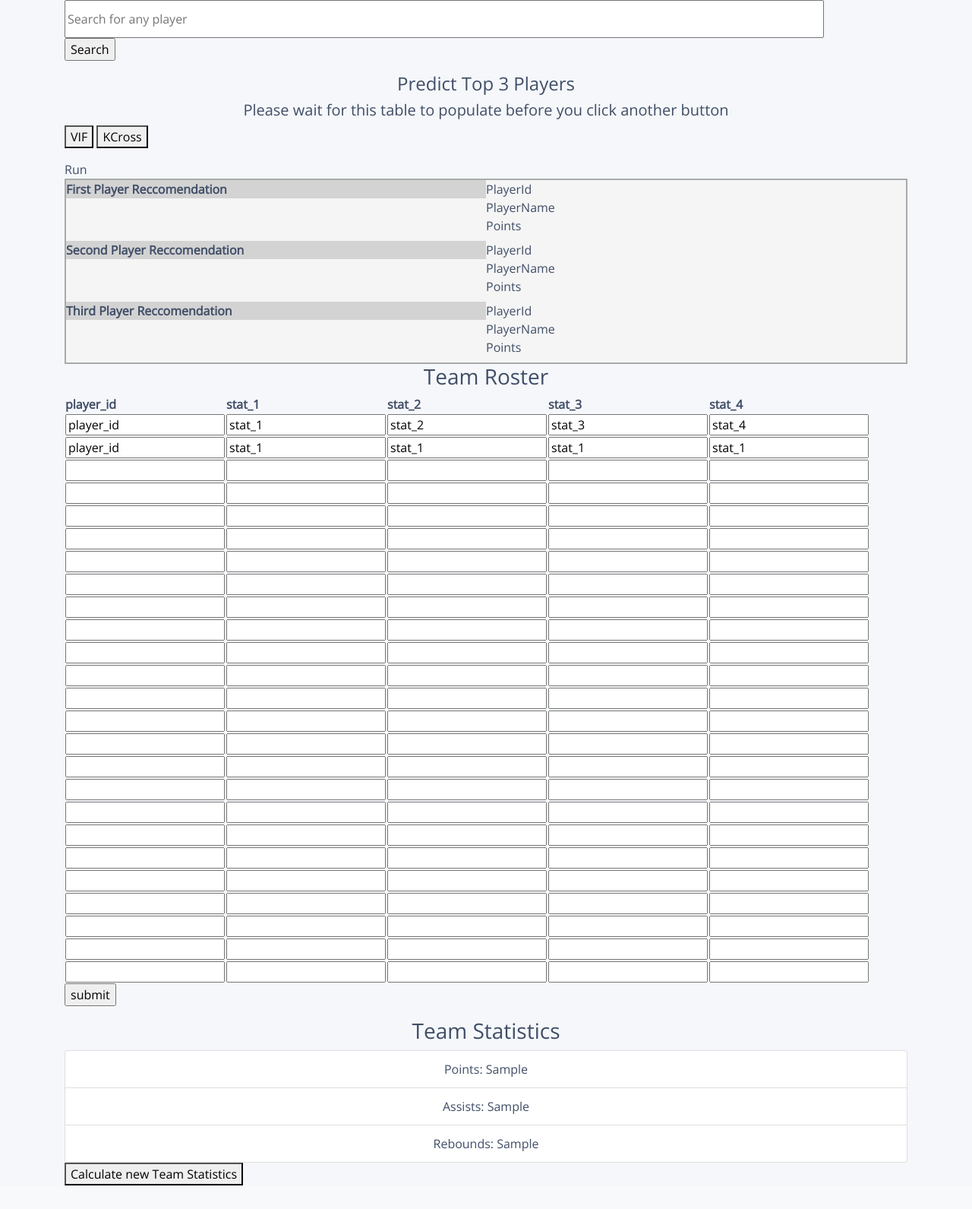
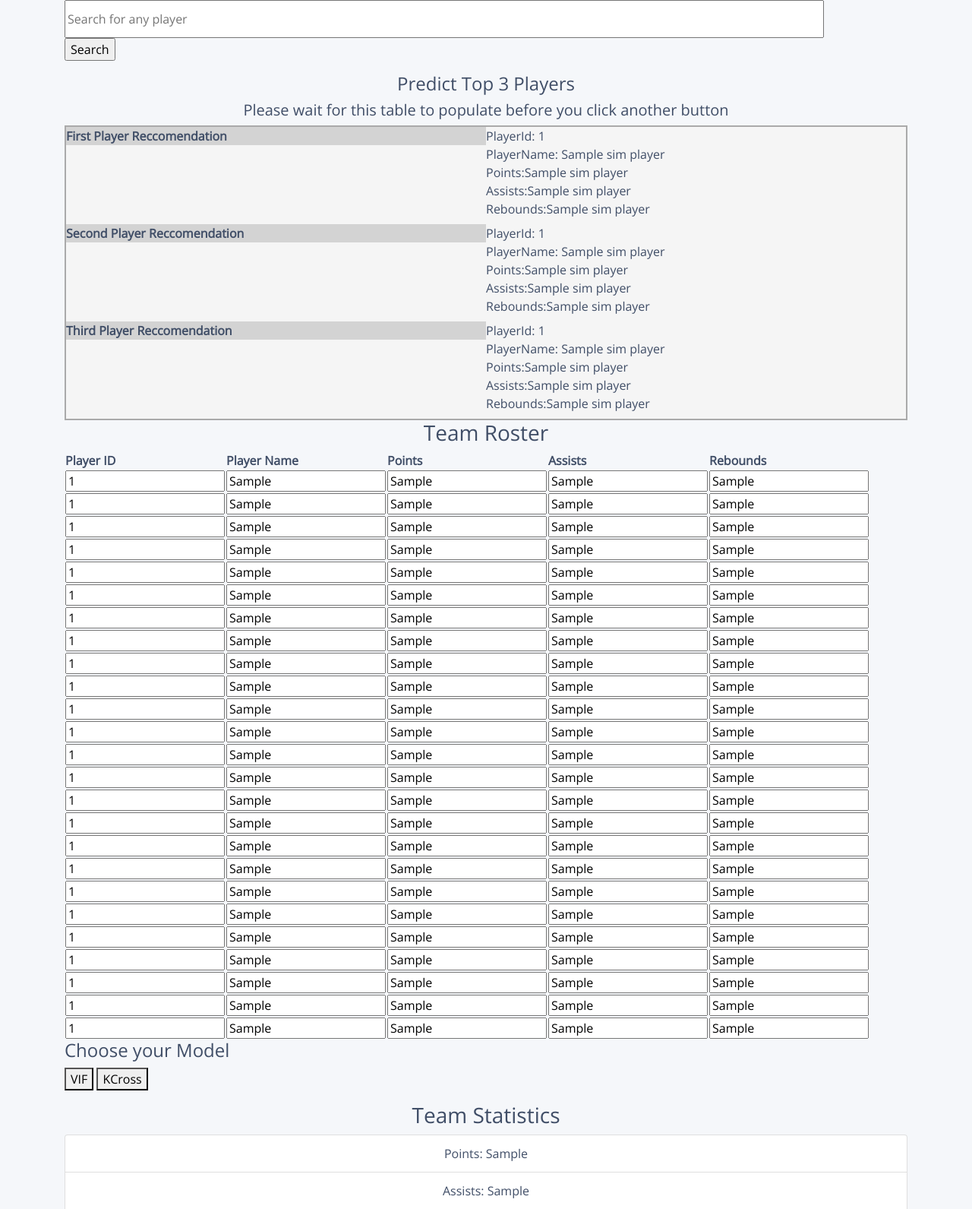
Before and after one commit to JasneetThukral/NBA_Foreign_Talent, a Python web app: template templates/home.html in a window 1280 px wide; the page is wider, and only the part inside the window is pictured. Shown: the part 115-1706 px from the top of that part at 76% size. Before the commit the page ends 1675 px from the top of that part, so only its background shows below. Run offline with Jinja, Linux system fonts and the light colour scheme; the template is opened without the code that fills it: most values are stand-ins (such as "Sample title", 1, 10 or a date in 2020); some libraries are stand-ins or nearby versions.

Commit message:
everything besides crud works!

```diff
--- a/templates/home.html
+++ b/templates/home.html
@@ -11,20 +11,19 @@
 
   <h4><center>Predict Top 3 Players</center></h4>
   <h5><center>Please wait for this table to populate before you click another button</center></h5>
-  <form action="/home" method="POST">
-    <Button type = "submit" name = "submit_button" value="VIF">VIF</Button>
-    <Button type = "submit" name = "submit_button" value="KCross">KCross</Button>
-</form>
-<form action=""
-<Button type = "submit" name = "run_button" value="Run">Run</Button>
+  <!-- <form action="/home" method="POST"> -->
+    <!-- <Button type = "submit" name = "submit_button" value="VIF">VIF</Button> -->
+    <!-- <Button type = "submit" name = "submit_button" value="KCross">KCross</Button> -->
+<!-- </form> -->
+
 
 <dl>
     <dt>First Player Reccomendation  </dt>
-    <dd>PlayerId <br>PlayerName <br> Points <br></dd>
+    <dd>PlayerId: {{sim_players[0][0]}}<br>PlayerName: {{sim_players[0][1]}}<br>Points:{{sim_players[0][2]}}<br>Assists:{{sim_players[0][3]}}<br>Rebounds:{{sim_players[0][4]}}</dd>
     <dt>Second Player Reccomendation</dt>
-    <dd>PlayerId <br>PlayerName <br> Points </dd>
+    <dd>PlayerId: {{sim_players[1][0]}}<br>PlayerName: {{sim_players[1][1]}}<br>Points:{{sim_players[1][2]}}<br>Assists:{{sim_players[1][3]}}<br>Rebounds:{{sim_players[1][4]}}</dd>
     <dt> Third Player Reccomendation </dt>
-    <dd>PlayerId <br>PlayerName <br> Points </dd>
+    <dd>PlayerId: {{sim_players[2][0]}}<br>PlayerName: {{sim_players[2][1]}}<br>Points:{{sim_players[2][2]}}<br>Assists:{{sim_players[2][3]}}<br>Rebounds:{{sim_players[2][4]}}</dd>
   </dl>
 
 
@@ -236,7 +235,8 @@ $(document).ready(function(){
 </head>
 <body>
     <h3><center>Team Roster</center></h3>
-    <form method="POST" action="http://localhost:5000/result">
+    <form method="POST" action="/home">
+
         <table>
             <!-- {% for player in user_players %}
                     <tr>
@@ -251,188 +251,192 @@ $(document).ready(function(){
                         </td>
                     </tr>
                   {% endfor %} -->
-        <th>player_id</th>
-        <th>stat_1</th>
-        <th>stat_2</th>
-        <th>stat_3</th>
-        <th>stat_4</th>
+        <th>Player ID</th>
+        <th>Player Name</th>
+        <th>Points</th>
+        <th>Assists</th>
+        <th>Rebounds</th>
         <tr>
-            <td><input type="text" name="r1c1" value="player_id" /></td>
-            <td><input type="text" name="r1c2" value="stat_1" /></td>
-            <td><input type="text" name="r1c3" value="stat_2" /></td>
-            <td><input type="text" name="r1c4" value="stat_3" /></td>
-            <td><input type="text" name="r1c5" value="stat_4" /></td>
+            <td><input type="text" name="r1c1" value= {{user_players[0][0]}} /></td>
+            <td><input type="text" name="r1c2" value={{user_players[0][1]}} /></td>
+            <td><input type="text" name="r1c3" value={{user_players[0][2]}} /></td>
+            <td><input type="text" name="r1c4" value={{user_players[0][3]}} /></td>
+            <td><input type="text" name="r1c5" value={{user_players[0][4]}} /></td>
         </tr>
         <tr>
-            <td><input type="text" name="r2c1" value="player_id" /></td>
-            <td><input type="text" name="r2c2" value="stat_1" /></td>
-            <td><input type="text" name="r2c3" value="stat_1" /></td>
-            <td><input type="text" name="r2c4" value="stat_1" /></td>
-            <td><input type="text" name="r2c5" value="stat_1" /></td>
+            <td><input type="text" name="r2c1" value={{user_players[1][0]}} /></td>
+            <td><input type="text" name="r2c2" value={{user_players[1][1]}} /></td>
+            <td><input type="text" name="r2c3" value={{user_players[1][2]}} /></td>
+            <td><input type="text" name="r2c4" value={{user_players[1][3]}} /></td>
+            <td><input type="text" name="r2c5" value={{user_players[1][4]}} /></td>
         </tr>
         <tr>
-            <td><input type="text" name="r3c1" value="" /></td>
-            <td><input type="text" name="r3c2" value="" /></td>
-            <td><input type="text" name="r3c3" value="" /></td>
-            <td><input type="text" name="r3c4" value="" /></td>
-            <td><input type="text" name="r3c5" value="" /></td>
+            <td><input type="text" name="r3c1" value={{user_players[2][0]}} /></td>
+            <td><input type="text" name="r3c2" value={{user_players[2][1]}} /></td>
+            <td><input type="text" name="r3c3" value={{user_players[2][2]}} /></td>
+            <td><input type="text" name="r3c4" value={{user_players[2][3]}} /></td>
+            <td><input type="text" name="r3c5" value={{user_players[2][4]}} /></td>
         </tr>
         <tr>
-            <td><input type="text" name="r4c1" value="" /></td>
-            <td><input type="text" name="r4c2" value="" /></td>
-            <td><input type="text" name="r4c3" value="" /></td>
-            <td><input type="text" name="r4c4" value="" /></td>
-            <td><input type="text" name="r4c5" value="" /></td>
+            <td><input type="text" name="r4c1" value={{user_players[3][0]}} /></td>
+            <td><input type="text" name="r4c2" value={{user_players[3][1]}} /></td>
+            <td><input type="text" name="r4c3" value={{user_players[3][2]}} /></td>
+            <td><input type="text" name="r4c4" value={{user_players[3][3]}} /></td>
+            <td><input type="text" name="r4c5" value={{user_players[3][4]}} /></td>
         </tr>
         <tr>
-            <td><input type="text" name="r5c1" value="" /></td>
-            <td><input type="text" name="r5c2" value="" /></td>
-            <td><input type="text" name="r5c3" value="" /></td>
-            <td><input type="text" name="r5c4" value="" /></td>
-            <td><input type="text" name="r5c5" value="" /></td>
+            <td><input type="text" name="r5c1" value={{user_players[4][0]}} /></td>
+            <td><input type="text" name="r5c2" value={{user_players[4][1]}} /></td>
+            <td><input type="text" name="r5c3" value={{user_players[4][2]}} /></td>
+            <td><input type="text" name="r5c4" value={{user_players[4][3]}} /></td>
+            <td><input type="text" name="r5c5" value={{user_players[4][4]}} /></td>
         </tr>
         <tr>
-            <td><input type="text" name="r6c1" value="" /></td>
-            <td><input type="text" name="r6c2" value="" /></td>
-            <td><input type="text" name="r6c3" value="" /></td>
-            <td><input type="text" name="r6c4" value="" /></td>
-            <td><input type="text" name="r6c5" value="" /></td>
+            <td><input type="text" name="r6c1" value={{user_players[5][0]}} /></td>
+            <td><input type="text" name="r6c2" value={{user_players[5][1]}} /></td>
+            <td><input type="text" name="r6c3" value={{user_players[5][2]}} /></td>
+            <td><input type="text" name="r6c4" value={{user_players[5][3]}} /></td>
+            <td><input type="text" name="r6c5" value={{user_players[5][4]}} /></td>
         </tr>
         <tr>
-            <td><input type="text" name="r7c1" value="" /></td>
-            <td><input type="text" name="r7c2" value="" /></td>
-            <td><input type="text" name="r7c3" value="" /></td>
-            <td><input type="text" name="r7c4" value="" /></td>
-            <td><input type="text" name="r7c5" value="" /></td>
+            <td><input type="text" name="r7c1" value={{user_players[6][0]}} /></td>
+            <td><input type="text" name="r7c2" value={{user_players[6][1]}} /></td>
+            <td><input type="text" name="r7c3" value={{user_players[6][2]}} /></td>
+            <td><input type="text" name="r7c4" value={{user_players[6][3]}} /></td>
+            <td><input type="text" name="r7c5" value={{user_players[6][4]}} /></td>
         </tr>
         <tr>
-            <td><input type="text" name="r8c1" value="" /></td>
-            <td><input type="text" name="r8c2" value="" /></td>
-            <td><input type="text" name="r8c3" value="" /></td>
-            <td><input type="text" name="r8c4" value="" /></td>
-            <td><input type="text" name="r8c5" value="" /></td>
+            <td><input type="text" name="r8c1" value={{user_players[7][0]}} /></td>
+            <td><input type="text" name="r8c2" value={{user_players[7][1]}} /></td>
+            <td><input type="text" name="r8c3" value={{user_players[7][2]}} /></td>
+            <td><input type="text" name="r8c4" value={{user_players[7][3]}} /></td>
+            <td><input type="text" name="r8c5" value={{user_players[7][4]}} /></td>
         </tr>
         <tr>
-            <td><input type="text" name="r9c1" value="" /></td>
-            <td><input type="text" name="r9c2" value="" /></td>
-            <td><input type="text" name="r9c3" value="" /></td>
-            <td><input type="text" name="r9c4" value="" /></td>
-            <td><input type="text" name="r9c5" value="" /></td>
+            <td><input type="text" name="r9c1" value={{user_players[8][0]}} /></td>
+            <td><input type="text" name="r9c2" value={{user_players[8][1]}} /></td>
+            <td><input type="text" name="r9c3" value={{user_players[8][2]}} /></td>
+            <td><input type="text" name="r9c4" value={{user_players[8][3]}} /></td>
+            <td><input type="text" name="r9c5" value={{user_players[8][4]}} /></td>
         </tr>
         <tr>
-            <td><input type="text" name="r10c1" value="" /></td>
-            <td><input type="text" name="r10c2" value="" /></td>
-            <td><input type="text" name="r10c3" value="" /></td>
-            <td><input type="text" name="r10c4" value="" /></td>
-            <td><input type="text" name="r10c5" value="" /></td>
+            <td><input type="text" name="r10c1" value={{user_players[9][0]}} /></td>
+            <td><input type="text" name="r10c2" value={{user_players[9][1]}} /></td>
+            <td><input type="text" name="r10c3" value={{user_players[9][2]}} /></td>
+            <td><input type="text" name="r10c4" value={{user_players[9][3]}} /></td>
+            <td><input type="text" name="r10c5" value={{user_players[9][4]}} /></td>
         </tr>
         <tr>
-            <td><input type="text" name="r11c1" value="" /></td>
-            <td><input type="text" name="r11c2" value="" /></td>
-            <td><input type="text" name="r11c3" value="" /></td>
-            <td><input type="text" name="r11c4" value="" /></td>
-            <td><input type="text" name="r11c5" value="" /></td>
+            <td><input type="text" name="r11c1" value={{user_players[10][0]}} /></td>
+            <td><input type="text" name="r11c2" value={{user_players[10][1]}} /></td>
+            <td><input type="text" name="r11c3" value={{user_players[10][2]}} /></td>
+            <td><input type="text" name="r11c4" value={{user_players[10][3]}} /></td>
+            <td><input type="text" name="r11c5" value={{user_players[10][4]}} /></td>
         </tr>
         <tr>
-            <td><input type="text" name="r12c1" value="" /></td>
-            <td><input type="text" name="r12c2" value="" /></td>
-            <td><input type="text" name="r12c3" value="" /></td>
-            <td><input type="text" name="r12c4" value="" /></td>
-            <td><input type="text" name="r12c5" value="" /></td>
+            <td><input type="text" name="r12c1" value={{user_players[11][0]}} /></td>
+            <td><input type="text" name="r12c2" value={{user_players[11][1]}} /></td>
+            <td><input type="text" name="r12c3" value={{user_players[11][2]}} /></td>
+            <td><input type="text" name="r12c4" value={{user_players[11][3]}} /></td>
+            <td><input type="text" name="r12c5" value={{user_players[11][4]}} /></td>
         </tr>
         <tr>
-            <td><input type="text" name="r13c1" value="" /></td>
-            <td><input type="text" name="r132" value="" /></td>
-            <td><input type="text" name="r13c3" value="" /></td>
-            <td><input type="text" name="r13c4" value="" /></td>
-            <td><input type="text" name="r13c5" value="" /></td>
+            <td><input type="text" name="r13c1" value={{user_players[12][0]}} /></td>
+            <td><input type="text" name="r132" value={{user_players[12][1]}} /></td>
+            <td><input type="text" name="r13c3" value={{user_players[12][2]}} /></td>
+            <td><input type="text" name="r13c4" value={{user_players[12][3]}} /></td>
+            <td><input type="text" name="r13c5" value={{user_players[12][4]}} /></td>
         </tr>
         <tr>
-            <td><input type="text" name="r14c1" value="" /></td>
-            <td><input type="text" name="r14c2" value="" /></td>
-            <td><input type="text" name="r14c3" value="" /></td>
-            <td><input type="text" name="r14c4" value="" /></td>
-            <td><input type="text" name="r14c5" value="" /></td>
+            <td><input type="text" name="r14c1" value={{user_players[13][0]}} /></td>
+            <td><input type="text" name="r14c2" value={{user_players[13][1]}} /></td>
+            <td><input type="text" name="r14c3" value={{user_players[13][2]}} /></td>
+            <td><input type="text" name="r14c4" value={{user_players[13][3]}} /></td>
+            <td><input type="text" name="r14c5" value={{user_players[13][4]}} /></td>
         </tr>
         <tr>
-            <td><input type="text" name="r15c1" value="" /></td>
-            <td><input type="text" name="r15c2" value="" /></td>
-            <td><input type="text" name="r15c3" value="" /></td>
-            <td><input type="text" name="r15c4" value="" /></td>
-            <td><input type="text" name="r15c5" value="" /></td>
+            <td><input type="text" name="r15c1" value={{user_players[14][0]}} /></td>
+            <td><input type="text" name="r15c2" value={{user_players[14][1]}} /></td>
+            <td><input type="text" name="r15c3" value={{user_players[14][2]}} /></td>
+            <td><input type="text" name="r15c4" value={{user_players[14][3]}} /></td>
+            <td><input type="text" name="r15c5" value={{user_players[14][4]}} /></td>
         </tr>
         <tr>
-            <td><input type="text" name="r16c1" value="" /></td>
-            <td><input type="text" name="r16c2" value="" /></td>
-            <td><input type="text" name="r16c3" value="" /></td>
-            <td><input type="text" name="r16c4" value="" /></td>
-            <td><input type="text" name="r16c5" value="" /></td>
+            <td><input type="text" name="r16c1" value={{user_players[15][0]}} /></td>
+            <td><input type="text" name="r16c2" value={{user_players[15][1]}} /></td>
+            <td><input type="text" name="r16c3" value={{user_players[15][2]}} /></td>
+            <td><input type="text" name="r16c4" value={{user_players[15][3]}} /></td>
+            <td><input type="text" name="r16c5" value={{user_players[15][4]}} /></td>
         </tr>
         <tr>
-            <td><input type="text" name="r17c1" value="" /></td>
-            <td><input type="text" name="r17c2" value="" /></td>
-            <td><input type="text" name="r17c3" value="" /></td>
-            <td><input type="text" name="r17c4" value="" /></td>
-            <td><input type="text" name="r17c5" value="" /></td>
+            <td><input type="text" name="r17c1" value={{user_players[16][0]}} /></td>
+            <td><input type="text" name="r17c2" value={{user_players[16][1]}} /></td>
+            <td><input type="text" name="r17c3" value={{user_players[16][2]}} /></td>
+            <td><input type="text" name="r17c4" value={{user_players[16][3]}} /></td>
+            <td><input type="text" name="r17c5" value={{user_players[16][4]}} /></td>
         </tr>
         <tr>
-            <td><input type="text" name="r18c1" value="" /></td>
-            <td><input type="text" name="r18c2" value="" /></td>
-            <td><input type="text" name="r18c3" value="" /></td>
-            <td><input type="text" name="r18c4" value="" /></td>
-            <td><input type="text" name="r18c5" value="" /></td>
+            <td><input type="text" name="r18c1" value={{user_players[17][0]}} /></td>
+            <td><input type="text" name="r18c2" value={{user_players[17][1]}} /></td>
+            <td><input type="text" name="r18c3" value={{user_players[17][2]}} /></td>
+            <td><input type="text" name="r18c4" value={{user_players[17][3]}} /></td>
+            <td><input type="text" name="r18c5" value={{user_players[17][4]}} /></td>
         </tr>
         <tr>
-            <td><input type="text" name="r19c1" value="" /></td>
-            <td><input type="text" name="r19c2" value="" /></td>
-            <td><input type="text" name="r19c3" value="" /></td>
-            <td><input type="text" name="r19c4" value="" /></td>
-            <td><input type="text" name="r19c5" value="" /></td>
+            <td><input type="text" name="r19c1" value={{user_players[18][0]}} /></td>
+            <td><input type="text" name="r19c2" value={{user_players[18][1]}} /></td>
+            <td><input type="text" name="r19c3" value={{user_players[18][2]}} /></td>
+            <td><input type="text" name="r19c4" value={{user_players[18][3]}} /></td>
+            <td><input type="text" name="r19c5" value={{user_players[18][4]}} /></td>
         </tr>
         <tr>
-            <td><input type="text" name="r20c1" value="" /></td>
-            <td><input type="text" name="r20c2" value="" /></td>
-            <td><input type="text" name="r20c3" value="" /></td>
-            <td><input type="text" name="r20c4" value="" /></td>
-            <td><input type="text" name="r20c5" value="" /></td>
+            <td><input type="text" name="r20c1" value={{user_players[19][0]}} /></td>
+            <td><input type="text" name="r20c2" value={{user_players[19][1]}} /></td>
+            <td><input type="text" name="r20c3" value={{user_players[19][2]}} /></td>
+            <td><input type="text" name="r20c4" value={{user_players[19][3]}} /></td>
+            <td><input type="text" name="r20c5" value={{user_players[19][4]}} /></td>
         </tr>
         <tr>
-            <td><input type="text" name="r21c1" value="" /></td>
-            <td><input type="text" name="r21c2" value="" /></td>
-            <td><input type="text" name="r21c3" value="" /></td>
-            <td><input type="text" name="r21c4" value="" /></td>
-            <td><input type="text" name="r21c5" value="" /></td>
+            <td><input type="text" name="r21c1" value={{user_players[20][0]}} /></td>
+            <td><input type="text" name="r21c2" value={{user_players[20][1]}} /></td>
+            <td><input type="text" name="r21c3" value={{user_players[20][2]}} /></td>
+            <td><input type="text" name="r21c4" value={{user_players[20][3]}} /></td>
+            <td><input type="text" name="r21c5" value={{user_players[20][4]}} /></td>
         </tr>
         <tr>
-            <td><input type="text" name="r22c1" value="" /></td>
-            <td><input type="text" name="r22c2" value="" /></td>
-            <td><input type="text" name="r22c3" value="" /></td>
-            <td><input type="text" name="r22c4" value="" /></td>
-            <td><input type="text" name="r22c5" value="" /></td>
+            <td><input type="text" name="r22c1" value={{user_players[21][0]}} /></td>
+            <td><input type="text" name="r22c2" value={{user_players[21][1]}} /></td>
+            <td><input type="text" name="r22c3" value={{user_players[21][2]}} /></td>
+            <td><input type="text" name="r22c4" value={{user_players[21][3]}} /></td>
+            <td><input type="text" name="r22c5" value={{user_players[21][4]}} /></td>
         </tr>
         <tr>
-            <td><input type="text" name="r23c1" value="" /></td>
-            <td><input type="text" name="r23c2" value="" /></td>
-            <td><input type="text" name="r23c3" value="" /></td>
-            <td><input type="text" name="r23c4" value="" /></td>
-            <td><input type="text" name="r23c5" value="" /></td>
+            <td><input type="text" name="r23c1" value={{user_players[22][0]}} /></td>
+            <td><input type="text" name="r23c2" value={{user_players[22][1]}} /></td>
+            <td><input type="text" name="r23c3" value={{user_players[22][2]}} /></td>
+            <td><input type="text" name="r23c4" value={{user_players[22][3]}} /></td>
+            <td><input type="text" name="r23c5" value={{user_players[22][4]}} /></td>
         </tr>
         <tr>
-            <td><input type="text" name="r24c1" value="" /></td>
-            <td><input type="text" name="r242" value="" /></td>
-            <td><input type="text" name="r24c3" value="" /></td>
-            <td><input type="text" name="r24c4" value="" /></td>
-            <td><input type="text" name="r24c5" value="" /></td>
+            <td><input type="text" name="r24c1" value={{user_players[23][0]}} /></td>
+            <td><input type="text" name="r242" value={{user_players[23][1]}} /></td>
+            <td><input type="text" name="r24c3" value={{user_players[23][2]}} /></td>
+            <td><input type="text" name="r24c4" value={{user_players[23][3]}} /></td>
+            <td><input type="text" name="r24c5" value={{user_players[23][4]}} /></td>
         </tr>
         <tr>
-            <td><input type="text" name="r25c1" value="" /></td>
-            <td><input type="text" name="r25c2" value="" /></td>
-            <td><input type="text" name="r25c3" value="" /></td>
-            <td><input type="text" name="r25c4" value="" /></td>
-            <td><input type="text" name="r25c5" value="" /></td>
+            <td><input type="text" name="r25c1" value={{user_players[24][0]}} /></td>
+            <td><input type="text" name="r25c2" value={{user_players[24][1]}} /></td>
+            <td><input type="text" name="r25c3" value={{user_players[24][2]}}/></td>
+            <td><input type="text" name="r25c4" value={{user_players[24][3]}} /></td>
+            <td><input type="text" name="r25c5" value={{user_players[24][4]}} /></td>
         </tr>
         </table>
-        <p><input type = "submit" value = "submit" /></p>
+        <h4>Choose your Model</h4>
+        <Button type = "submit" name = "submit" value="VIF">VIF</Button>
+         <Button type = "submit" name = "submit" value="KCross">KCross</Button>
+         <br>
+        <!-- <p><input type = "submit" value = "submit" /></p> -->
     </form>
 
 
@@ -526,7 +530,6 @@ $(document).ready(function(){
     <li class="list-group-item"><center>Rebounds: {{ team_stats[2] }}</center></li>
   </ul>
   </div>
-  <Button type = 'button'> Calculate new Team Statistics </Button>
 </body>
 </html>
 {% endblock content %}
```
Also changed, not shown: advanced_function.py (+4 -4 lines), routes.py (+69 -38 lines).
